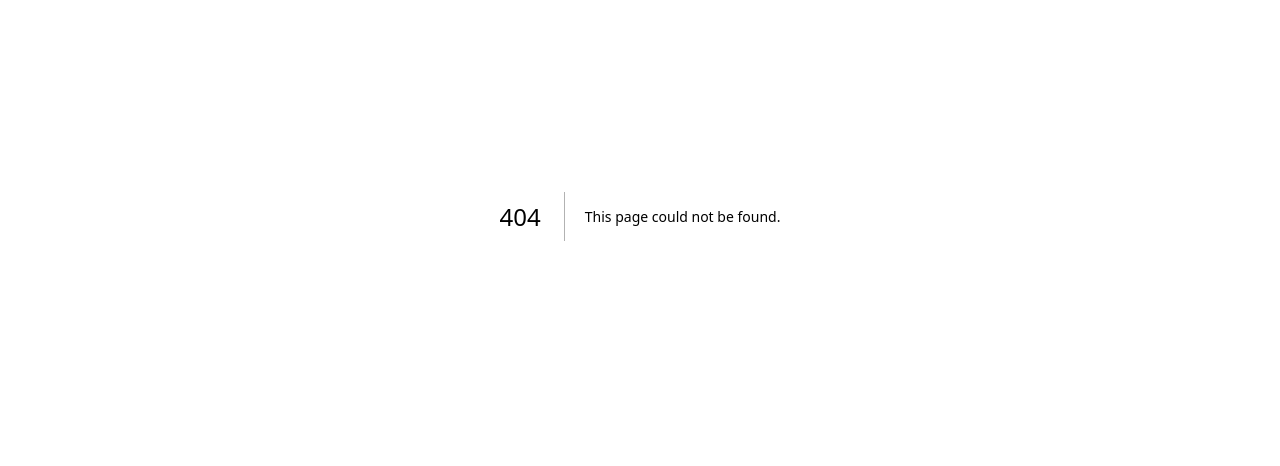
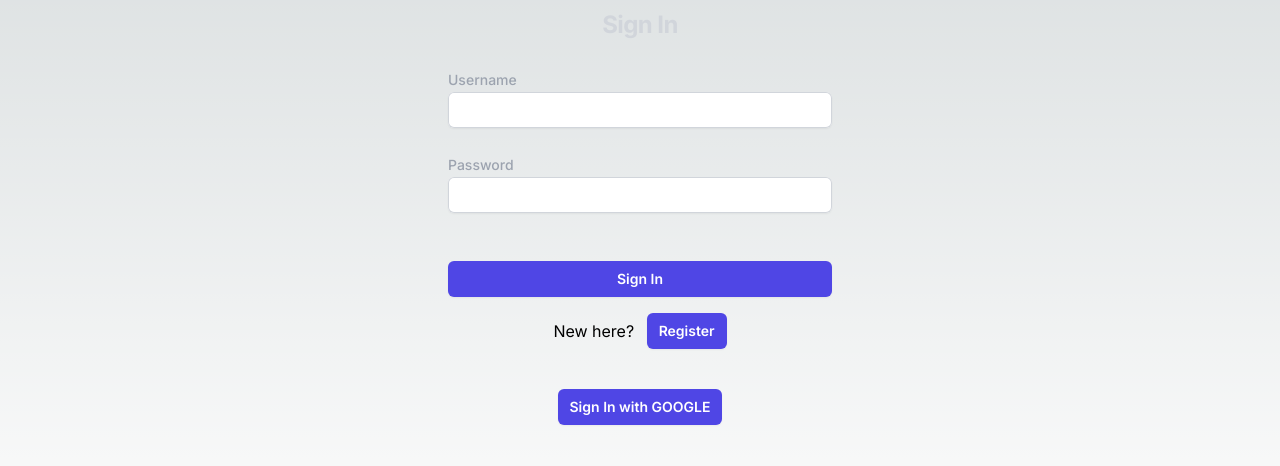
Before and after one commit to willfranck/crypto-tracking-fullfeature, a Next.js app: page /pages/signin in a window 1280 px wide. Before the commit this address had no page. Shown: the part 184-650 px from the top of the page. Built offline with nearby package versions, Linux system fonts and the light colour scheme.

Commit message:
Fix: Next Auth button naming

```diff
--- a/src/app/components/userNavButtons.tsx
+++ b/src/app/components/userNavButtons.tsx
@@ -3,12 +3,12 @@ import { signIn, signOut, useSession } from 'next-auth/react'
 import Link from 'next/link'
 
 
-export const LoginPageButton = () => {
+export const LoginPageBtn = () => {
   const { data: session } = useSession()
 
   return (
     <Link
-      href={'/pages/login'}
+      href={'/pages/signin'}
       onClick={() => (!session ? signIn(undefined, { callbackUrl: 'http://localhost:3000/pages/dashboard' }) : null)}
       className='flex justify-center rounded-md bg-indigo-600 px-3 py-1.5 text-sm font-semibold leading-6 text-white shadow-sm hover:bg-indigo-500 focus-visible:outline focus-visible:outline-2 focus-visible:outline-offset-2 focus-visible:outline-indigo-600'
     >
@@ -17,19 +17,31 @@ export const LoginPageButton = () => {
   )
 }
 
-export const SigninButton = () => {
+export const CredentialsSigninBtn = () => {
   return (
-    <Link
-      href={''}
-      onClick={() => signIn(undefined, { callbackUrl: 'http://localhost:3000/pages/dashboard' })}
-      className='flex justify-center rounded-md bg-indigo-600 px-3 py-1.5 text-sm font-semibold leading-6 text-white shadow-sm hover:bg-indigo-500 focus-visible:outline focus-visible:outline-2 focus-visible:outline-offset-2 focus-visible:outline-indigo-600'
+    <button
+      type='submit'
+      onClick={() => signIn('credentials', { callbackUrl: 'http://localhost:3000/pages/dashboard' })}
+      className='flex justify-center w-full mt-6 rounded-md bg-indigo-600 px-3 py-1.5 text-sm font-semibold leading-6 text-white shadow-sm hover:bg-indigo-500 focus-visible:outline focus-visible:outline-2 focus-visible:outline-offset-2 focus-visible:outline-indigo-600'
     >
       Sign In
-    </Link>
+    </button>
   )
 }
 
-export const RegisterButton = () => {
+export const GoogleSigninBtn = () => {
+  return (
+    <button
+      type='submit'
+      onClick={() => signIn('google', { callbackUrl: 'http://localhost:3000/pages/dashboard' })}
+      className='flex justify-center rounded-md bg-indigo-600 px-3 py-1.5 text-sm font-semibold leading-6 text-white shadow-sm hover:bg-indigo-500 focus-visible:outline focus-visible:outline-2 focus-visible:outline-offset-2 focus-visible:outline-indigo-600'
+    >
+      Sign In with GOOGLE
+    </button>
+  )
+}
+
+export const RegisterBtn = () => {
   return (
     <Link
       href={'/pages/register'}
@@ -40,7 +52,7 @@ export const RegisterButton = () => {
   )
 }
 
-export const SignoutButton = () => {
+export const SignoutBtn = () => {
   return (
     <Link
       href={''}
@@ -52,7 +64,7 @@ export const SignoutButton = () => {
   )
 }
 
-export const ProfileButton = () => {
+export const ProfileBtn = () => {
   const { data: session } = useSession()
 
   return (
--- a/src/app/page.tsx
+++ b/src/app/page.tsx
@@ -1,5 +1,5 @@
 import Image from 'next/image'
-import { LoginPageButton, SignoutButton, ProfileButton, RegisterButton } from '@components/userNavButtons'
+import { LoginPageBtn, SignoutBtn, ProfileBtn, RegisterBtn } from '@components/userNavButtons'
 
 export default function Home() {
   return (
@@ -33,10 +33,10 @@ export default function Home() {
       </div>
 
       <div>
-        <LoginPageButton />
-        <SignoutButton />
-        <ProfileButton />
-        <RegisterButton />
+        <LoginPageBtn />
+        <SignoutBtn />
+        <ProfileBtn />
+        <RegisterBtn />
       </div>
 
       <div className='mb-32 grid text-center lg:max-w-5xl lg:w-full lg:mb-0 lg:grid-cols-4 lg:text-left'>
--- a/src/app/pages/dashboard/page.tsx
+++ b/src/app/pages/dashboard/page.tsx
@@ -1,7 +1,7 @@
 'use client'
 import { useSession } from 'next-auth/react'
 import { useRouter } from 'next/navigation'
-import { SignoutButton } from '@components/userNavButtons'
+import { SignoutBtn } from '@components/userNavButtons'
 import Link from 'next/link'
 
 
@@ -21,7 +21,7 @@ export default function UserProfile() {
 
           <h2>Welcome {session?.user?.name}</h2>
 
-          <SignoutButton />
+          <SignoutBtn />
         </nav>
 
         <p>Saved Coins</p>
--- a/src/app/pages/register/page.tsx
+++ b/src/app/pages/register/page.tsx
@@ -1,7 +1,7 @@
 'use client'
 import { useState, useEffect } from 'react'
 import { useRouter } from 'next/navigation'
-import { SigninButton, RegisterButton } from '@components/userNavButtons'
+import { CredentialsSigninBtn } from '@components/userNavButtons'
 import axios from 'axios'
 
 
@@ -68,13 +68,14 @@ export default function SignUp() {
               Email
             </label>
             <input
-              className='w-full rounded-md border-0 py-1.5 px-3 text-gray-700 shadow-sm ring-1 ring-inset ring-gray-300 placeholder:text-gray-400 focus:ring-2 focus:ring-inset focus:ring-indigo-600 sm:text-sm sm:leading-6'
               id='email'
               type='text'
               required
               value={user.email}
               onChange={(e) => setUser({ ...user, email: e.target.value })}
-            ></input>
+              className='w-full rounded-md border-0 py-1.5 px-3 text-gray-700 shadow-sm ring-1 ring-inset ring-gray-300 placeholder:text-gray-400 focus:ring-2 focus:ring-inset focus:ring-indigo-600 sm:text-sm sm:leading-6'
+            >
+            </input>
           </div>
 
           <div className='w-full'>
@@ -82,13 +83,14 @@ export default function SignUp() {
               Username
             </label>
             <input
-              className='w-full rounded-md border-0 px-3 py-1.5 text-gray-700 shadow-sm ring-1 ring-inset ring-gray-300 placeholder:text-gray-400 focus:ring-2 focus:ring-inset focus:ring-indigo-600 sm:text-sm sm:leading-6'
               id='username'
               type='text'
               required
               value={user.username}
               onChange={(e) => setUser({ ...user, username: e.target.value })}
-            ></input>
+              className='w-full rounded-md border-0 px-3 py-1.5 text-gray-700 shadow-sm ring-1 ring-inset ring-gray-300 placeholder:text-gray-400 focus:ring-2 focus:ring-inset focus:ring-indigo-600 sm:text-sm sm:leading-6'
+            >
+            </input>
           </div>
 
           <div className='w-full'>
@@ -96,21 +98,22 @@ export default function SignUp() {
               Password
             </label>
             <input
-              className='w-full rounded-md border-0 px-3 py-1.5 text-gray-700 shadow-sm ring-1 ring-inset ring-gray-300 placeholder:text-gray-400 focus:ring-2 focus:ring-inset focus:ring-indigo-600 sm:text-sm sm:leading-6'
               id='password'
               type='password'
               required
               value={user.password}
               placeholder=' Must be at least 6 digits'
               onChange={(e) => setUser({ ...user, password: e.target.value })}
-            ></input>
+              className='w-full rounded-md border-0 px-3 py-1.5 text-gray-700 shadow-sm ring-1 ring-inset ring-gray-300 placeholder:text-gray-400 focus:ring-2 focus:ring-inset focus:ring-indigo-600 sm:text-sm sm:leading-6'
+            >
+            </input>
           </div>
 
           <div className='w-full space-y-4'>
             <button
+              type='submit'
+              disabled={buttonDisabled}
               className='w-full mt-6 rounded-md bg-indigo-600 px-3 py-1.5 text-sm font-semibold leading-6 text-white shadow-sm hover:bg-indigo-500 focus-visible:outline focus-visible:outline-2 focus-visible:outline-offset-2 focus-visible:outline-indigo-600'
-              disabled={buttonDisabled}
-              type='submit'
             >
               Register
             </button>
@@ -118,7 +121,7 @@ export default function SignUp() {
             <div className='flex justify-center items-center w-full'>
               <label>Already Signed Up? &ensp;</label>
 
-              <SigninButton />
+              <CredentialsSigninBtn />
             </div>
           </div>
         </form>
--- a/src/app/pages/login/page.tsx
+++ b/src/app/pages/signin/page.tsx
@@ -1,32 +1,24 @@
 'use client'
-import { useState, useEffect } from 'react'
-import { RegisterButton, SigninButton } from '@components/userNavButtons'
-import { signIn } from 'next-auth/react'
+import { useState } from 'react'
+import { RegisterBtn, CredentialsSigninBtn, GoogleSigninBtn } from '@components/userNavButtons'
 
 
 export default function SignUp() {
-  // const router = useRouter()
   // const [submitting, setSubmitting] = useState(false)
-  // const [errorMessage, setErrorMessage] = useState('')
   const [user, setUser] = useState({
     username: '',
-    password: ''
+    password: '',
   })
 
-  // const handleSignUp = async (e: React.FormEvent) => {
+  // const handleSignIn = async (e: React.FormEvent) => {
   //   e.preventDefault()
 
   //   try {
   //     setSubmitting(true)
 
-  //     if (res.status === 201) {
-  //       router.push('/pages/dashboard')
-  //     }
-
   //   } catch (error: any) {
-  //       if (error.response.status === 409) {
+  //       if (error.response.status === 500) {
   //         setSubmitting(false)
-  //         setErrorMessage('User already exists')
   //       }
   //     }
   // }
@@ -49,51 +41,62 @@ export default function SignUp() {
           Sign In
         </h1>
 
-        <form className='flex flex-col items-center w-full mb-10 space-y-6'>
+        <form
+          action='http://localhost:3000/api/auth/callback/credentials'
+          method='POST'
+          className='flex flex-col items-center w-full mb-10 space-y-6'
+        >
           <div className='w-full'>
-            <label htmlFor='username' className='text-sm font-medium leading-6 text-gray-400'>
+            <label
+              htmlFor='username'
+              className='text-sm font-medium leading-6 text-gray-400'
+            >
               Username
             </label>
+
             <input
-              className='w-full rounded-md border-0 px-3 py-1.5 text-gray-700 shadow-sm ring-1 ring-inset ring-gray-300 placeholder:text-gray-400 focus:ring-2 focus:ring-inset focus:ring-indigo-600 sm:text-sm sm:leading-6'
-              id='username'
-              type='text'
+              type='username'
               required
               value={user.username}
               onChange={(e) => setUser({ ...user, username: e.target.value })}
-            ></input>
+              className='w-full rounded-md border-0 px-3 py-1.5 text-gray-700 shadow-sm ring-1 ring-inset ring-gray-300 placeholder:text-gray-400 focus:ring-2 focus:ring-inset focus:ring-indigo-600 sm:text-sm sm:leading-6'
+            >
+            </input>
           </div>
 
           <div className='w-full'>
-            <label htmlFor='password' className='text-sm font-medium leading-6 text-gray-400'>
+            <label
+              htmlFor='password'
+              className='text-sm font-medium leading-6 text-gray-400'
+            >
               Password
             </label>
+
             <input
-              className='w-full rounded-md border-0 px-3 py-1.5 text-gray-700 shadow-sm ring-1 ring-inset ring-gray-300 placeholder:text-gray-400 focus:ring-2 focus:ring-inset focus:ring-indigo-600 sm:text-sm sm:leading-6'
-              id='password'
               type='password'
               required
               value={user.password}
               onChange={(e) => setUser({ ...user, password: e.target.value })}
-            ></input>
+              className='w-full rounded-md border-0 px-3 py-1.5 text-gray-700 shadow-sm ring-1 ring-inset ring-gray-300 placeholder:text-gray-400 focus:ring-2 focus:ring-inset focus:ring-indigo-600 sm:text-sm sm:leading-6'
+            >
+            </input>
           </div>
 
           <div className='w-full space-y-4'>
-            <button
-              className='w-full mt-6'
-              type='submit'
-            >
-              <SigninButton />
-            </button>
+            <CredentialsSigninBtn />
 
             <div className='flex justify-center items-center w-full'>
               <label>New here? &ensp;</label>
 
-              <RegisterButton />
+              <RegisterBtn />
             </div>
           </div>
         </form>
       </section>
+
+      <section>
+        <GoogleSigninBtn />
+      </section>
     </main>
   )
 }
--- a/src/lib/auth.ts
+++ b/src/lib/auth.ts
@@ -8,7 +8,8 @@ import User from '@models/users'
 
 export const authOptions: NextAuthOptions = {
   pages: {
-    signIn: '/pages/login',
+    signIn: '/pages/signin',
+    newUser: '/pages/register',
   },
 
   session: {
@@ -17,7 +18,7 @@ export const authOptions: NextAuthOptions = {
 
   providers: [
     CredentialsProvider({
-      name: 'your Username',
+      name: ' your Username',
       credentials: {
         username: {
           label: 'Username',
@@ -36,6 +37,7 @@ export const authOptions: NextAuthOptions = {
           const user = await User.findOne({ username: credentials.username })
 
           if (user && (await compare(credentials.password, user.password))) {
+
             return {
               id: user._id,
               name: user.username,
```
Also changed, not shown: 1 other file (tests, documents, lock files or other folders).
